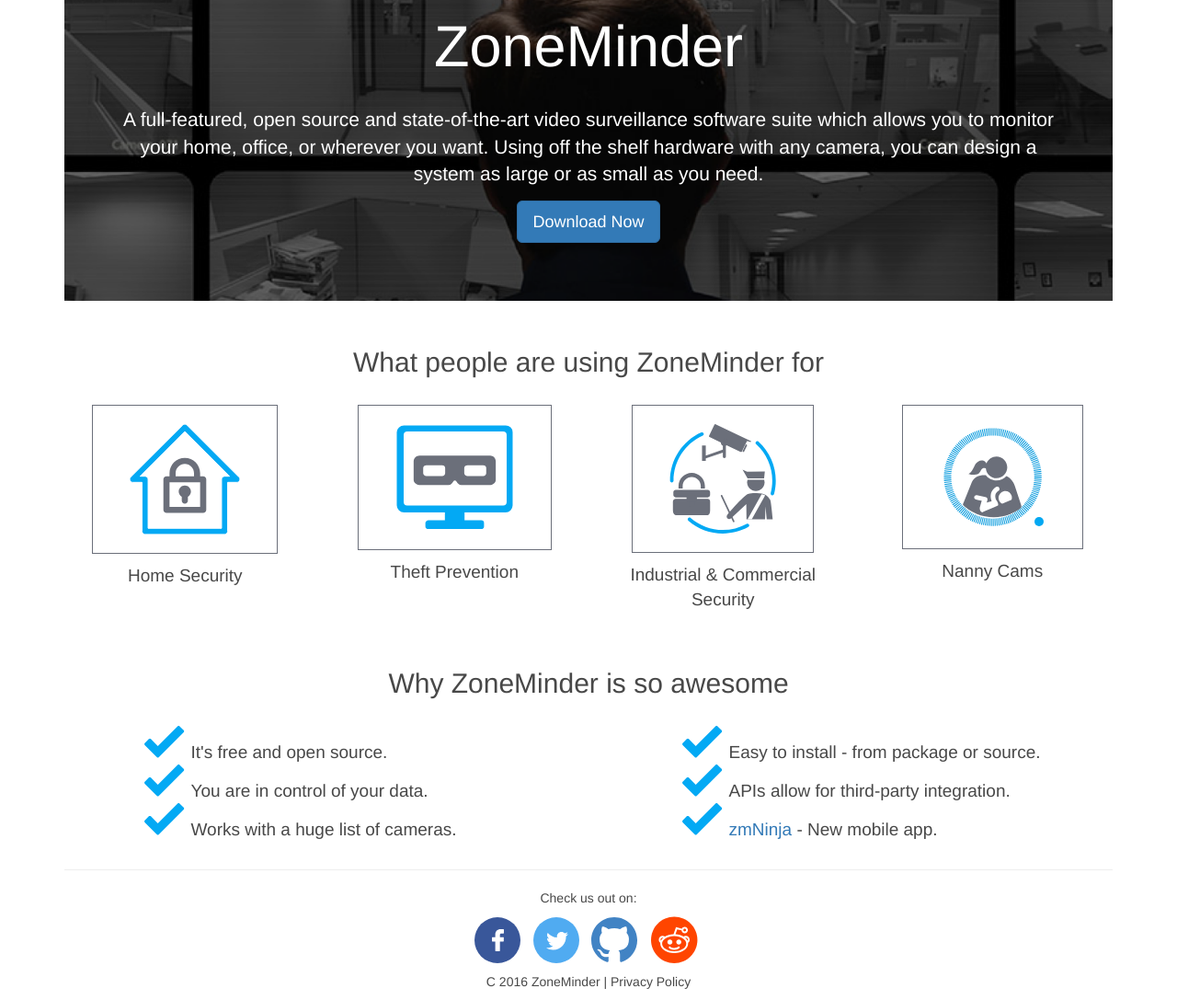
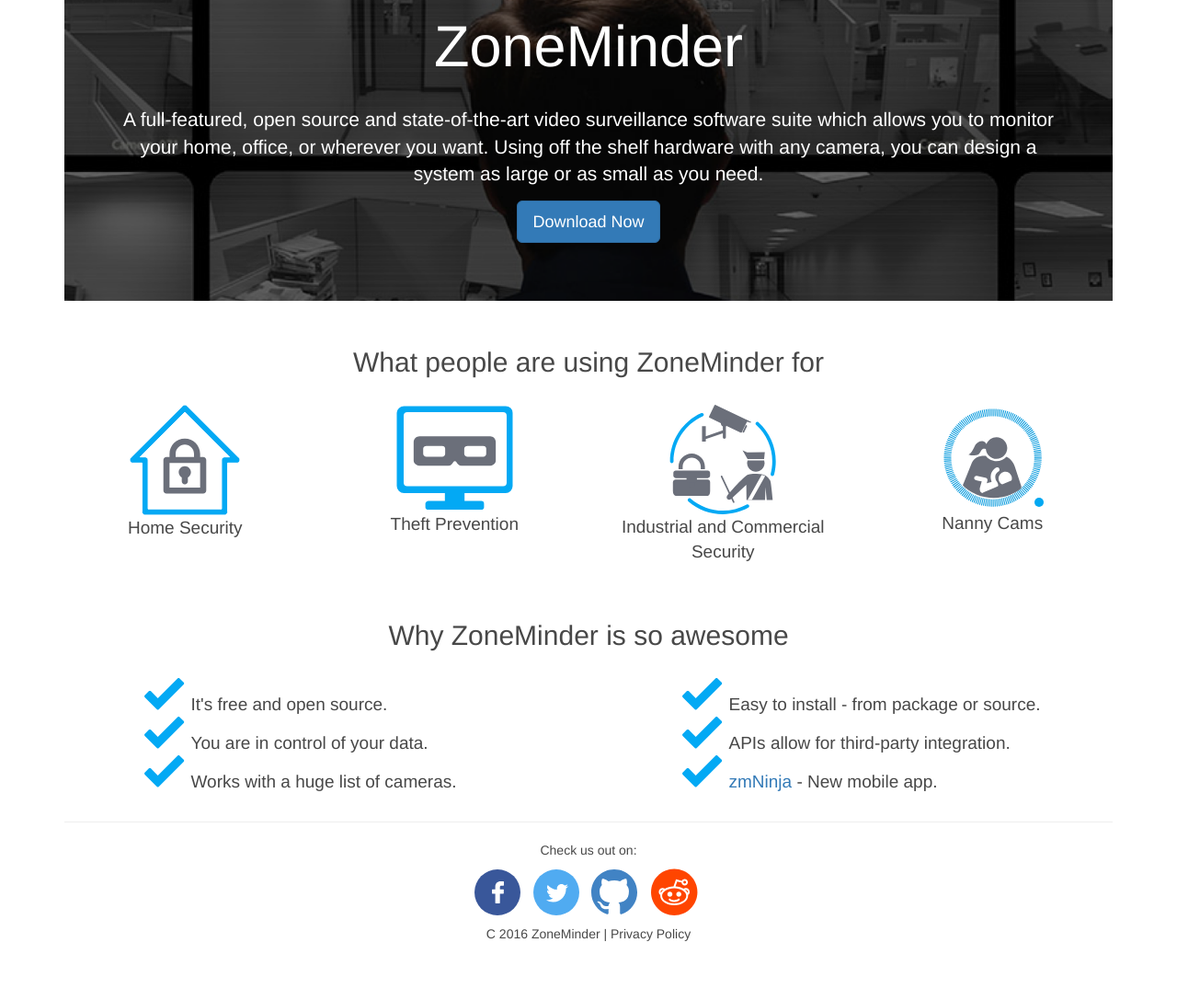
Before and after one commit to ZoneMinder/zoneminder.github.io, a Jekyll site: the page built from index.html, in a window 1280 px wide, cut to the strip 104-1191 px from the top of the page. Shown: the whole strip at 92% size. Built offline with Jekyll 4.4.1, drawn with Linux system fonts in a browser that asks for light colours; nearby versions of some CDN libraries; comment, search, counter and statistics services are not loaded; after the commit the page ends 1139 px from its top, so only the background shows below that.

Commit message:
Move usage to data file, and clean up formatting

```diff
--- a/css/main.css
+++ b/css/main.css
@@ -63,14 +63,6 @@ body {
 	color: #484848;
 	font-size: 19px;
 }
-
-#info img {
-	border: 1px solid #6B6F7A;
-	padding: 20px 40px;
-	margin-bottom:10px;
-}
-
-
 
 #info ul {
 	text-align: left;
--- a/index.html
+++ b/index.html
@@ -23,22 +23,12 @@ permalink: /
 	<h2>What people are using ZoneMinder for</h2>
 
 	<div class="row">
+		{% for use in site.data.usage %}
 		<div class="animated zoomIn col-sm-3">
-			<img  src="/images/SVGs/Home_Security.svg" alt="Home Security" />
-			<p>Home Security</p>
+			<img src="{{ use.url }}" alt="{{ use.text }}" />
+			<p>{{ use.text }}</p>
 		</div>
-		<div class="animated zoomIn  col-sm-3">
-			<img src="/images/SVGs/Theft_Prevention.svg" alt="Theft Prevention" />
-			<p>Theft Prevention</p>
-		</div>
-		<div class="animated zoomIn  col-sm-3">
-			<img src="/images/SVGs/Industrial_and_Commercial_Security.svg" alt="Industrial &amp; Commercial Security" />
-			<p>Industrial &amp; Commercial Security</p>
-		</div>
-		<div class="animated zoomIn col-sm-3">
-			<img src="/images/SVGs/Nanny_Cams.svg" alt="Nanny Cams" />
-			<p>Nanny Cams</p>
-		</div>
+		{% endfor %}
 	</div>
 
 	<h2>Why ZoneMinder is so awesome</h2>
```
Also changed, not shown: _data/usage.yml (added, +11 -0 lines).
